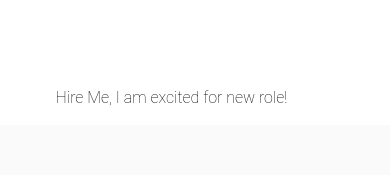
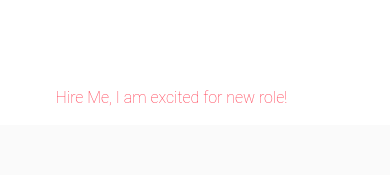
Before and after one commit to iamdeepak123/portfoliosite, a React (Create React App) app: page / in a window 390 px wide. Shown: the part 825-1000 px from the top of the page. Built offline with nearby package versions, Linux system fonts and the light colour scheme.

Commit message:
finalcheking stage

```diff
--- a/src/index.css
+++ b/src/index.css
@@ -107,6 +107,7 @@ html {
 @media (max-width: 1000px) {
     .alert_heading {
         font-size: 16px;
+        color: #FF3147;
         height: 55px;
         position: relative;
         animation: mymove2 3s;
```
